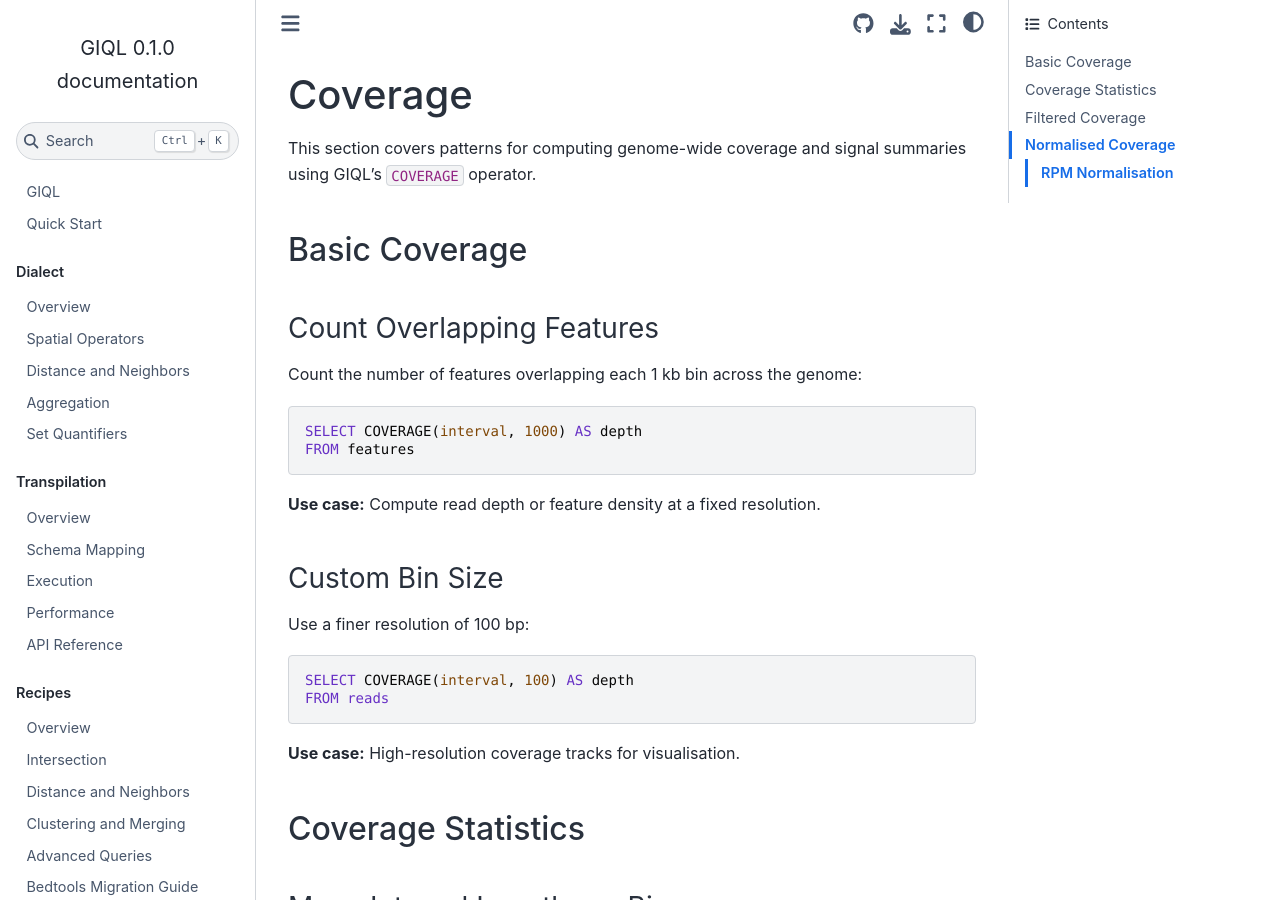
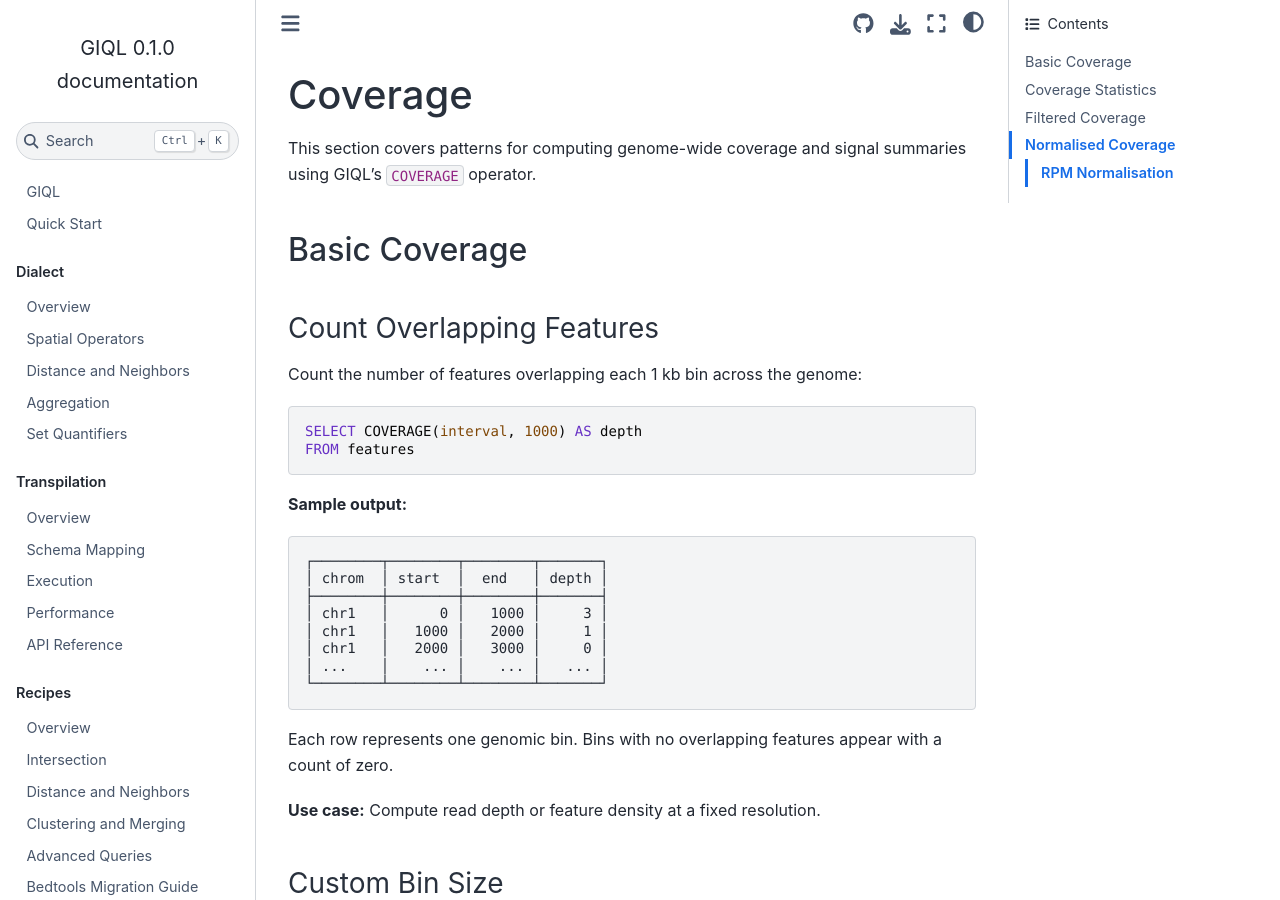
Before and after one commit to abdenlab/giql, a Sphinx documentation site: the page built from docs/recipes/coverage.rst, in a window 1280 px wide and 900 px high. Built offline with Sphinx 7.4.7 and the Sphinx Book theme 1.1.4, drawn with Linux system fonts in a browser that asks for light colours.

Commit message:
docs: Clarify score column reference and add sample output table
The WHERE example in the COVERAGE reference now notes that score is a
column on the source table.  The coverage recipes page gains a sample
output table after the first example so readers can see the returned
data structure at a glance.

```diff
--- a/docs/dialect/aggregation-operators.rst
+++ b/docs/dialect/aggregation-operators.rst
@@ -434,7 +434,7 @@ Compute the average interval length per 500 bp bin:
 
 **With WHERE Filter:**
 
-Coverage of high-scoring features only:
+Assuming the source table includes a ``score`` column, compute coverage of high-scoring features only:
 
 .. code-block:: sql
 
--- a/docs/recipes/coverage.rst
+++ b/docs/recipes/coverage.rst
@@ -16,6 +16,21 @@ Count the number of features overlapping each 1 kb bin across the genome:
 
    SELECT COVERAGE(interval, 1000) AS depth
    FROM features
+
+**Sample output:**
+
+.. code-block:: text
+
+   ┌────────┬────────┬────────┬───────┐
+   │ chrom  │ start  │  end   │ depth │
+   ├────────┼────────┼────────┼───────┤
+   │ chr1   │      0 │   1000 │     3 │
+   │ chr1   │   1000 │   2000 │     1 │
+   │ chr1   │   2000 │   3000 │     0 │
+   │ ...    │    ... │    ... │   ... │
+   └────────┴────────┴────────┴───────┘
+
+Each row represents one genomic bin. Bins with no overlapping features appear with a count of zero.
 
 **Use case:** Compute read depth or feature density at a fixed resolution.
 
```
